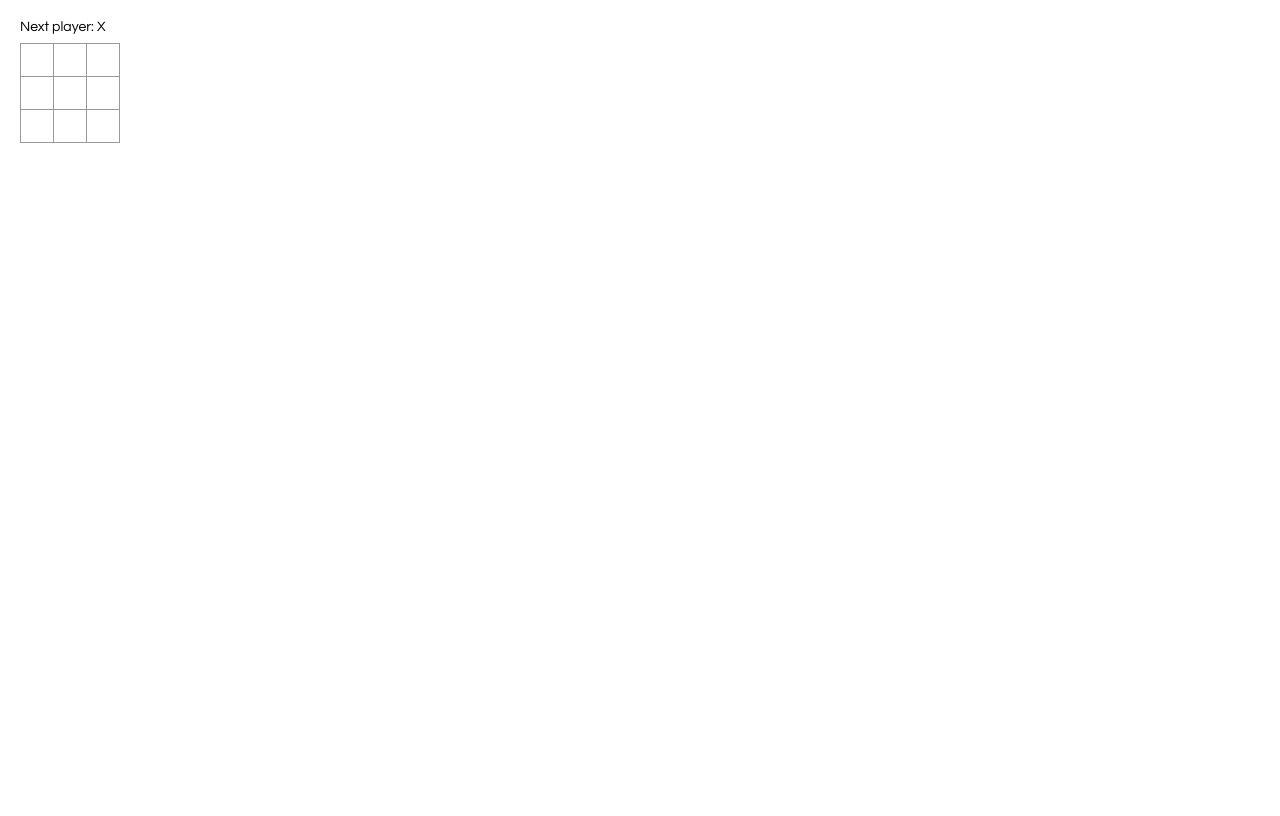
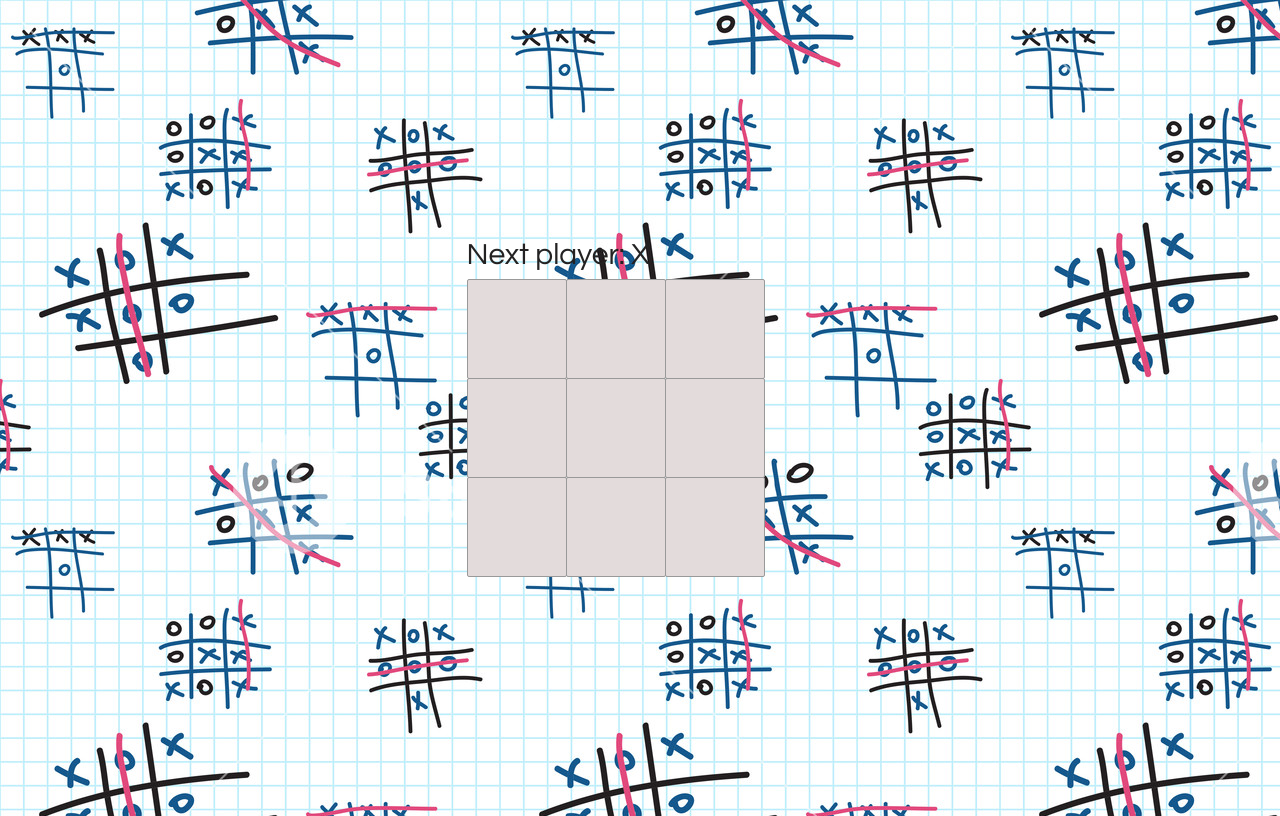
Before and after one commit to michael-carvajal/tic-tac-demo, a React app: page / in a window 1280 px wide. Built offline with nearby package versions, Linux system fonts and the light colour scheme.

Commit message:
added styling and background. game is able to be played and will show who the winner is

```diff
--- a/src/index.css
+++ b/src/index.css
@@ -1,6 +1,12 @@
 body {
-    font: 14px "Century Gothic", Futura, sans-serif;
-    margin: 20px;
+    font: 30px "Century Gothic", Futura, sans-serif;
+    display: flex;
+    justify-content: center;
+    align-items: center;
+    height: 100vh;
+    background-color: rgb(22, 18, 18);
+    color: #fff;
+    background-image: url('./background1.jpg');
 }
 
 ol,
@@ -16,21 +22,23 @@ ul {
 
 .status {
     margin-bottom: 10px;
+    color: rgb(35, 34, 34);
 }
 
 .square {
-    background: #fff;
+    background: rgb(227, 219, 219);
     border: 1px solid #999;
+    border-radius: 2%;
     float: left;
-    font-size: 24px;
+    font-size: 50px;
     font-weight: bold;
     line-height: 34px;
-    height: 34px;
+    height: 100px;
     margin-right: -1px;
     margin-top: -1px;
     padding: 0;
     text-align: center;
-    width: 34px;
+    width: 100px;
 }
 
 .square:focus {
--- a/src/index.js
+++ b/src/index.js
@@ -2,30 +2,50 @@ import React from "react";
 import ReactDOM from "react-dom/client";
 import './index.css';
 
-class Square extends React.Component {
+function Square(props) {
+    return (
+        <button className="square" onClick={props.onClick}
+        >
+            {props.value}
+        </button>
+    );
+
+}
+
+class Board extends React.Component {
     constructor(props) {
         super(props);
         this.state = {
-            value: null
+            squares: Array(9).fill(null),
+            xIsNext: true,
         }
+    }
+    handleClick(i) {
+        const squares = this.state.squares.slice();
+        if (calculateWinner(squares) || squares[i]) {
+            return;
+        }
+        squares[i] = this.state.xIsNext ? 'x' : 'o';
+        this.setState({
+            squares: squares,
+            xIsNext: !this.state.xIsNext,
+        })
+    }
+    renderSquare(i) {
+        console.log(this.state.squares[i])
+        return <Square
+            value={this.state.squares[i]}
+            onClick={() => this.handleClick(i)} />;
     }
 
     render() {
-        return (
-            <button className="square" onClick={() => (this.setState({ value: 'X' }))}>
-                {this.state.value}
-            </button>
-        );
-    }
-}
-
-class Board extends React.Component {
-    renderSquare(i) {
-        return <Square value={i} />;
-    }
-
-    render() {
-        const status = 'Next player: X';
+        const winner = calculateWinner(this.state.squares);
+        let status;
+        if (winner) {
+            status = 'Winner: ' + winner;
+        } else {
+            status = 'Next player: ' + (this.state.xIsNext ? 'X' : 'O');
+        }
 
         return (
             <div>
@@ -50,6 +70,26 @@ class Board extends React.Component {
     }
 }
 
+
+function calculateWinner(squares) {
+    const lines = [
+        [0, 1, 2],
+        [3, 4, 5],
+        [6, 7, 8],
+        [0, 3, 6],
+        [1, 4, 7],
+        [2, 5, 8],
+        [0, 4, 8],
+        [2, 4, 6],
+    ];
+    for (let i = 0; i < lines.length; i++) {
+        const [a, b, c] = lines[i];
+        if (squares[a] && squares[a] === squares[b] && squares[a] === squares[c]) {
+            return squares[a];
+        }
+    }
+    return null;
+}
 class Game extends React.Component {
     render() {
         return (
```
Also changed, not shown: src/background1.jpg (added).
